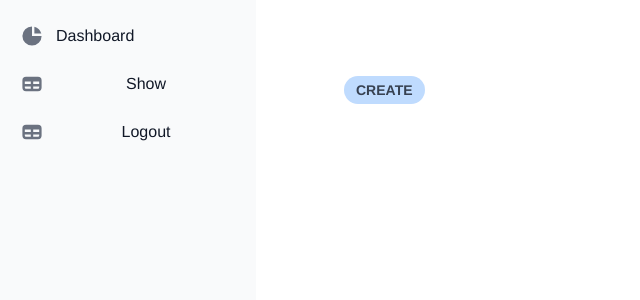
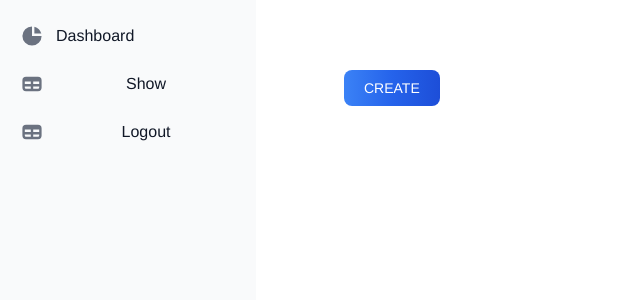
Before and after one commit to cello2599/frontend-konveksi, a Vue app: page /show in a window 1280 px wide. Shown: the top 300 px of the page, without its empty margins (0-640 px from the left). Built offline with nearby package versions, Linux system fonts and the light colour scheme.

Commit message:
tombol create

```diff
--- a/src/views/clientside/ShowClient.vue
+++ b/src/views/clientside/ShowClient.vue
@@ -3,7 +3,7 @@
         <NavbarSamping/>
     </div>
     <div class="px-6 pt-4 pb-2">
-            <RouterLink :to="{name : 'CreateProduk'}" class="inline-block bg-blue-200 rounded-full px-3 py-1 text-sm font-semibold text-gray-700 mr-2 mb-2" style="text-transform: uppercase; margin-left: 20rem; margin-right:70%;">Create</RouterLink>
+            <RouterLink :to="{name : 'CreateProduk'}" class="text-white bg-gradient-to-r from-blue-500 via-blue-600 to-blue-700 hover:bg-gradient-to-br focus:ring-4 focus:outline-none focus:ring-blue-300 dark:focus:ring-blue-800 font-medium rounded-lg text-sm px-5 py-2.5 text-center mr-2 mb-2" style="text-transform: uppercase; margin-left: 20rem; margin-right:70%;">Create</RouterLink>
 
 
 
```
